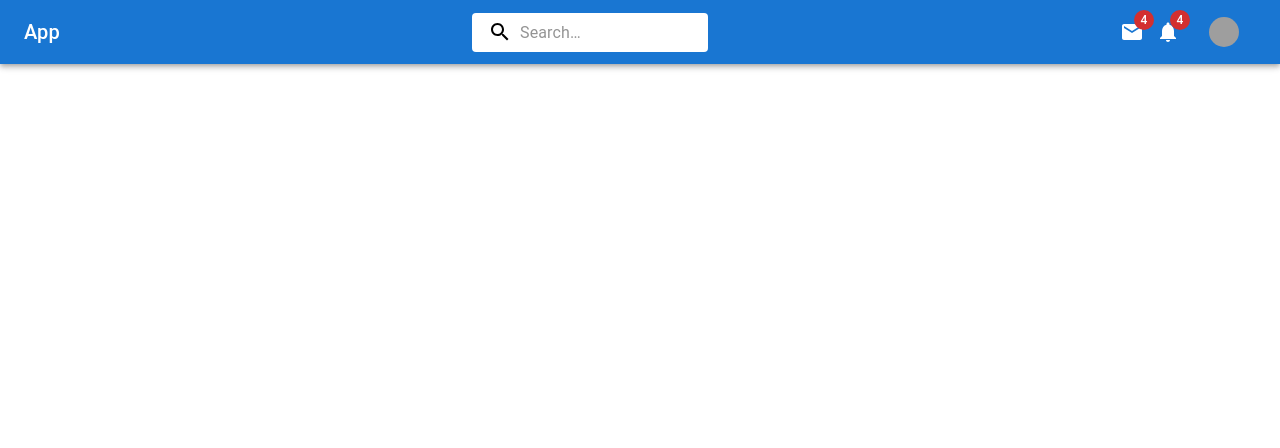
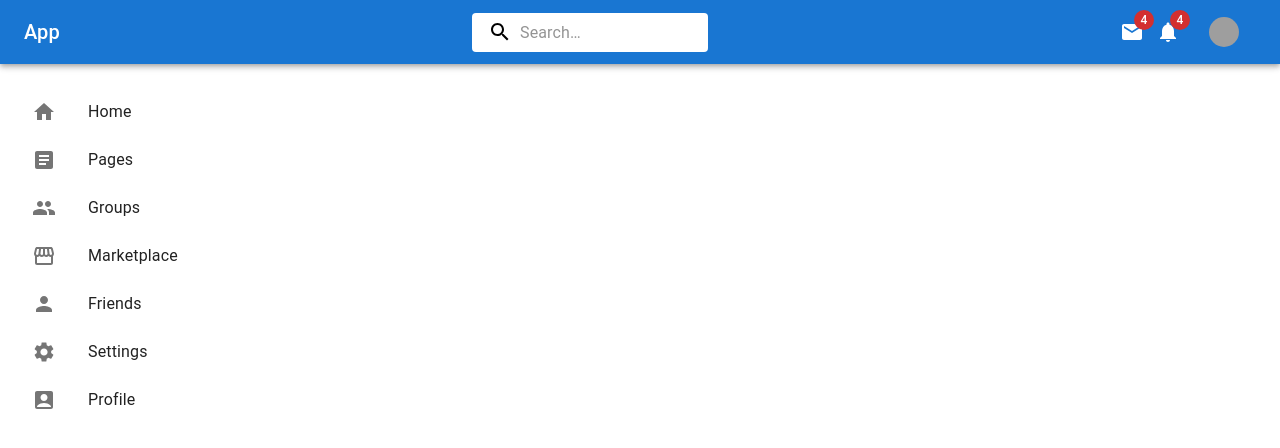
Before and after one commit to thedistortedwajdan/REACT-SocialMediaLandingPage, a React (Create React App) app: page / in a window 1280 px wide. Shown: the top 448 px of the page. Built offline with nearby package versions, Linux system fonts and the light colour scheme; grey boxes are pictures that could not be loaded.

Commit message:
sidebar update

```diff
--- a/src/App.js
+++ b/src/App.js
@@ -3,7 +3,7 @@ import Navbar from "./components/Navbar";
 import Feed from "./components/Feed";
 import Rightbar from "./components/Rightbar";
 import Sidebar from "./components/Sidebar";
-import { Box } from "@mui/material";
+import Box from "@mui/material/Box";
 
 function App() {
   return (
@@ -11,6 +11,7 @@ function App() {
       <CssBaseline />
       <Box>
         <Navbar />
+        <Sidebar />
       </Box>
     </>
   );
--- a/src/components/Sidebar.jsx
+++ b/src/components/Sidebar.jsx
@@ -1,5 +1,91 @@
-import React from "react";
+import Box from "@mui/material/Box";
+import List from "@mui/material/List";
+import ListItem from "@mui/material/ListItem";
+import ListItemButton from "@mui/material/ListItemButton";
+import ListItemIcon from "@mui/material/ListItemIcon";
+import ListItemText from "@mui/material/ListItemText";
+import HomeIcon from "@mui/icons-material/Home";
+import {
+  AccountBox,
+  Article,
+  Group,
+  Person,
+  Settings,
+  Storefront,
+} from "@mui/icons-material";
 
 export default function Sidebar() {
-  return <div>Sidebar</div>;
+  return (
+    <>
+      <Box
+        sx={{
+          flexGrow: 1,
+          padding: 2,
+          display: {
+            xs: "none",
+            sm: "flex",
+          },
+        }}
+      >
+        <List>
+          <ListItem disablePadding>
+            <ListItemButton>
+              <ListItemIcon>
+                <HomeIcon />
+              </ListItemIcon>
+              <ListItemText primary="Home" />
+            </ListItemButton>
+          </ListItem>
+          <ListItem disablePadding>
+            <ListItemButton>
+              <ListItemIcon>
+                <Article />
+              </ListItemIcon>
+              <ListItemText primary="Pages" />
+            </ListItemButton>
+          </ListItem>
+          <ListItem disablePadding>
+            <ListItemButton>
+              <ListItemIcon>
+                <Group />
+              </ListItemIcon>
+              <ListItemText primary="Groups" />
+            </ListItemButton>
+          </ListItem>
+          <ListItem disablePadding>
+            <ListItemButton>
+              <ListItemIcon>
+                <Storefront />
+              </ListItemIcon>
+              <ListItemText primary="Marketplace" />
+            </ListItemButton>
+          </ListItem>
+          <ListItem disablePadding>
+            <ListItemButton>
+              <ListItemIcon>
+                <Person />
+              </ListItemIcon>
+              <ListItemText primary="Friends" />
+            </ListItemButton>
+          </ListItem>
+          <ListItem disablePadding>
+            <ListItemButton>
+              <ListItemIcon>
+                <Settings />
+              </ListItemIcon>
+              <ListItemText primary="Settings" />
+            </ListItemButton>
+          </ListItem>
+          <ListItem disablePadding>
+            <ListItemButton>
+              <ListItemIcon>
+                <AccountBox />
+              </ListItemIcon>
+              <ListItemText primary="Profile" />
+            </ListItemButton>
+          </ListItem>
+        </List>
+      </Box>
+    </>
+  );
 }
```
Also changed, not shown: src/components/Navbar.jsx (+12 -14 lines).
